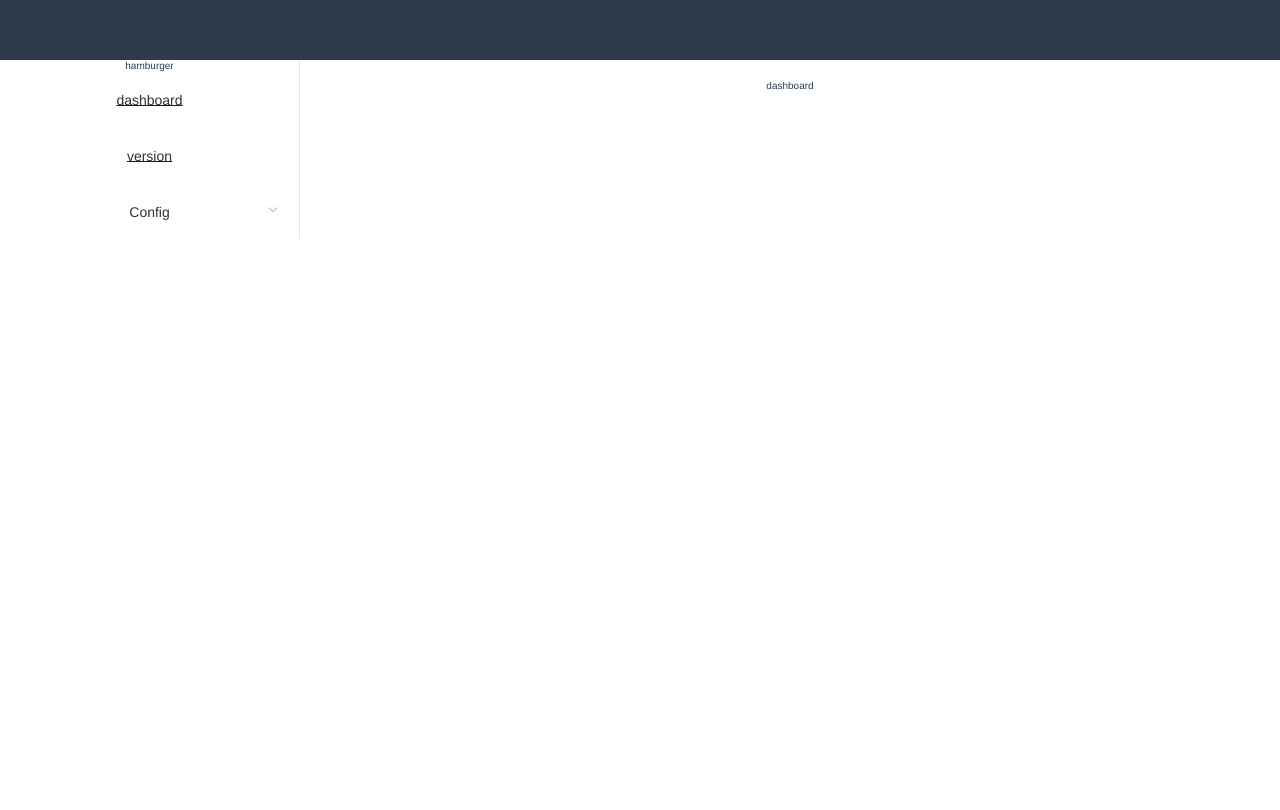
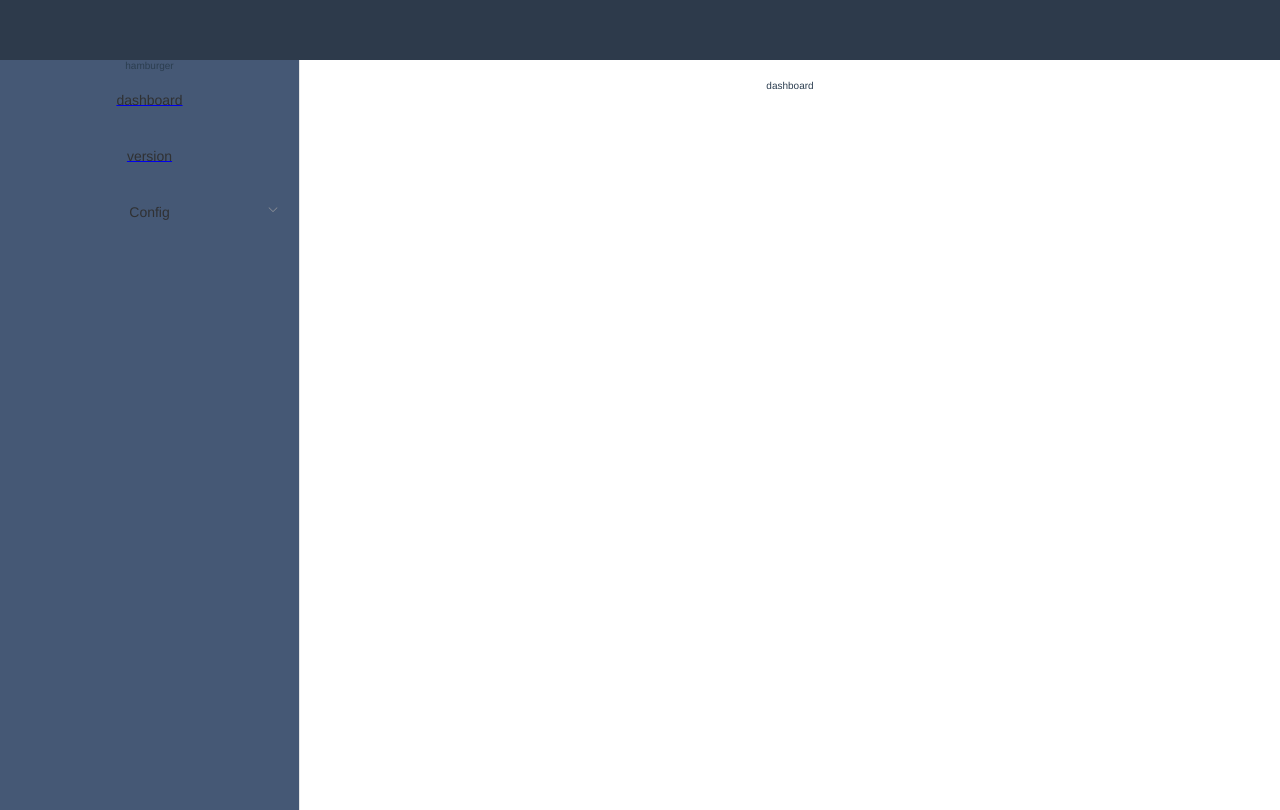
Before and after one commit to Mushroomjuice/ATAUI, a Vue app: page /dashboard in a window 1280 px wide. Built offline with nearby package versions, Linux system fonts and the light colour scheme.

Commit message:
修改侧边样式

```diff
--- a/src/styles/index.scss
+++ b/src/styles/index.scss
@@ -3,4 +3,30 @@ body {
     width:100%;
     font-size: 10px;
     font-family:Helvetica,"Segeo UI",Tahoma,Arial,"\5b8b\4f53",sans-serif;
+    height: 750px;
   }
+#app {
+    height: 100%;
+}
+#app > div{
+    height: 100%;
+}
+
+#app >div .el-container {
+    height: 100%;
+}
+#app >div .el-container .el-scrollbar {
+    height: 100%;
+}
+.el-scrollbar__view {
+    height: 100%;
+}
+body .el-menu{
+  background-color:#455875;
+  height: 100%;
+}
+
+// .element::-webkit-scrollbar { width: 0 !important }
+::-webkit-scrollbar {
+  display:none;
+}
```
